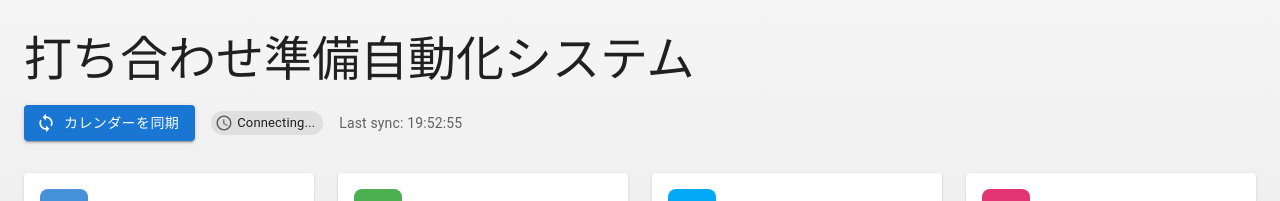
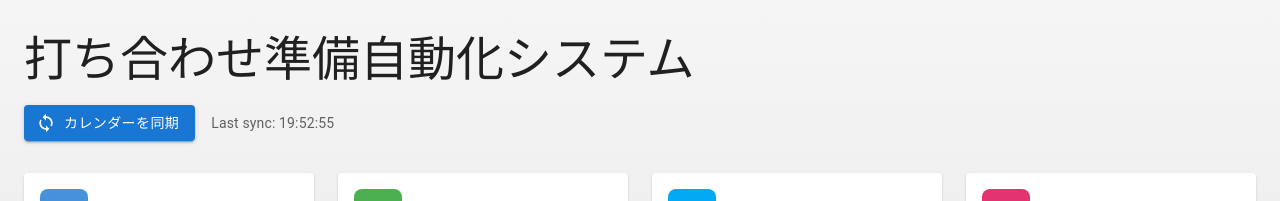
Before and after one commit to yannsunn/google-calendar-meeting-automation, a Next.js app in the folder web/: page / in a window 1280 px wide. Shown: the top 201 px of the page. Built offline with nearby package versions, Linux system fonts and the light colour scheme; no server answers.

Commit message:
Remove WebSocket functionality
- Remove useWebSocket hook and related code
- Remove WebSocket connection status indicator from UI
- Remove socket.io-client dependency from package.json
- Clean up .env.example to remove NEXT_PUBLIC_WEBSOCKET_URL
- System now relies on 60-second polling for updates

```diff
--- a/web/package.json
+++ b/web/package.json
@@ -24,7 +24,6 @@
     "pg": "^8.11.3",
     "react": "^18.2.0",
     "react-dom": "^18.2.0",
-    "socket.io-client": "^4.5.4",
     "swr": "^2.2.4",
     "zustand": "^4.4.7"
   },
--- a/web/src/app/page.tsx
+++ b/web/src/app/page.tsx
@@ -28,11 +28,9 @@ import StatsCard from '@/components/StatsCard'
 import N8NWorkflowStatus from '@/components/N8NWorkflowStatus'
 import CalendarSyncButton from '@/components/CalendarSyncButton'
 import { useMeetings } from '@/hooks/useMeetings'
-import { useWebSocket } from '@/hooks/useWebSocket'
 
 export default function Dashboard() {
   const { meetings, isLoading, error, refetch } = useMeetings()
-  const { isConnected, lastMessage } = useWebSocket()
   const [processingWorkflow, setProcessingWorkflow] = useState(false)
   const [lastSyncTime, setLastSyncTime] = useState<string>('')
 
@@ -73,12 +71,6 @@ export default function Dashboard() {
         </Typography>
         <Box sx={{ display: 'flex', gap: 2, alignItems: 'center', flexWrap: 'wrap' }}>
           <CalendarSyncButton />
-          <Chip
-            icon={isConnected ? <CheckCircle /> : <Schedule />}
-            label={isConnected ? 'Connected' : 'Connecting...'}
-            color={isConnected ? 'success' : 'default'}
-            size="small"
-          />
           {lastSyncTime && (
             <Typography variant="body2" color="text.secondary">
               Last sync: {lastSyncTime}
--- a/web/src/hooks/useWebSocket.ts
+++ /dev/null
@@ -1,79 +0,0 @@
-import { useEffect, useState, useCallback } from 'react'
-import io, { Socket } from 'socket.io-client'
-
-interface WebSocketMessage {
-  type: string
-  data: any
-  timestamp: string
-}
-
-export function useWebSocket() {
-  const [socket, setSocket] = useState<Socket | null>(null)
-  const [isConnected, setIsConnected] = useState(false)
-  const [lastMessage, setLastMessage] = useState<WebSocketMessage | null>(null)
-
-  useEffect(() => {
-    // WebSocketサーバーが設定されていない場合はスキップ
-    if (!process.env.NEXT_PUBLIC_WEBSOCKET_URL) {
-      console.log('WebSocket URL not configured, skipping connection');
-      setIsConnected(false);
-      return;
-    }
-
-    const socketInstance = io(process.env.NEXT_PUBLIC_WEBSOCKET_URL, {
-      transports: ['websocket'],
-      reconnectionDelay: 1000,
-      reconnection: true,
-      reconnectionAttempts: 10,
-    })
-
-    socketInstance.on('connect', () => {
-      console.log('WebSocket connected')
-      setIsConnected(true)
-    })
-
-    socketInstance.on('disconnect', () => {
-      console.log('WebSocket disconnected')
-      setIsConnected(false)
-    })
-
-    socketInstance.on('message', (message: WebSocketMessage) => {
-      setLastMessage(message)
-    })
-
-    socketInstance.on('meeting-updated', (data: any) => {
-      setLastMessage({
-        type: 'meeting-updated',
-        data,
-        timestamp: new Date().toISOString()
-      })
-    })
-
-    socketInstance.on('workflow-status', (data: any) => {
-      setLastMessage({
-        type: 'workflow-status',
-        data,
-        timestamp: new Date().toISOString()
-      })
-    })
-
-    setSocket(socketInstance)
-
-    return () => {
-      socketInstance.close()
-    }
-  }, [])
-
-  const sendMessage = useCallback((type: string, data: any) => {
-    if (socket && isConnected) {
-      socket.emit('message', { type, data })
-    }
-  }, [socket, isConnected])
-
-  return {
-    socket,
-    isConnected,
-    lastMessage,
-    sendMessage
-  }
-}
```
Also changed, not shown: 2 other files (tests, documents, lock files or other folders).
